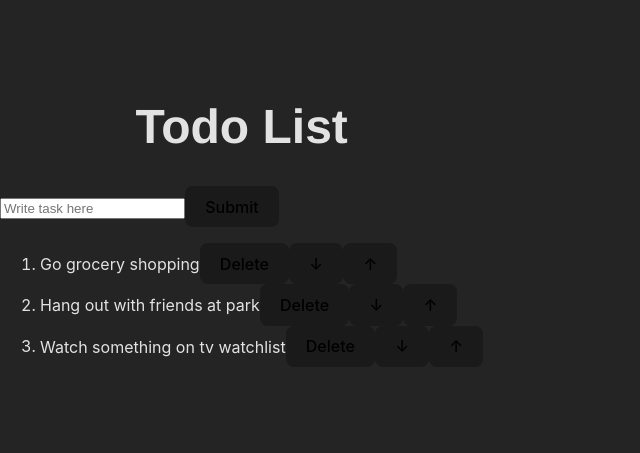
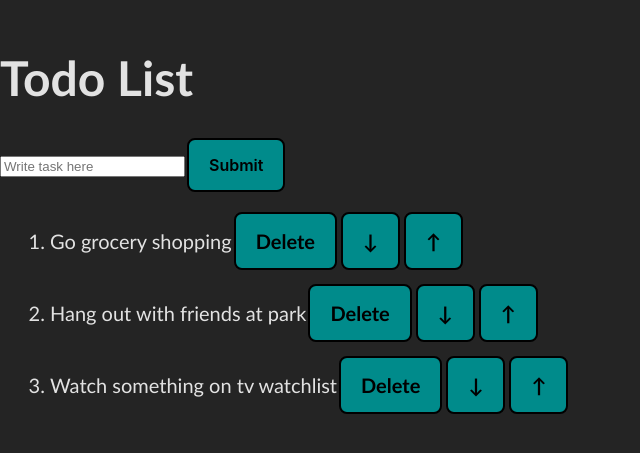
Before and after one commit to abigeez/320-building-todo-list-lab, a React (Vite) app in the folder todo-list/: page / in a window 1280 px wide. Shown: the part 183-636 px from the top of the page, without its empty margins (0-640 px from the left). Built offline with nearby package versions, Linux system fonts and the light colour scheme.

Commit message:
modifying css of button and text elements

```diff
--- a/todo-list/src/index.css
+++ b/todo-list/src/index.css
@@ -37,12 +37,14 @@ h1 {
 
 button {
   border-radius: 8px;
-  border: 1px solid transparent;
+  border: 2px solid;
   padding: 0.6em 1.2em;
   font-size: 1em;
-  font-weight: 500;
+  font-weight: 600;
+  padding: 15px 20px;
+  margin:2px;
   font-family: inherit;
-  background-color: #1a1a1a;
+  background-color: darkcyan ;
   cursor: pointer;
   transition: border-color 0.25s;
 }
@@ -55,7 +57,12 @@ button:focus-visible {
 }
 
 .to-do-list{
-  font-family:'Franklin Gothic Medium', 'Arial Narrow', Arial, sans-serif;
-  text-align: center;
-  margin-top:50px;
+  font-family:'Trebuchet MS', 'Lucida Sans Unicode', 'Lucida Grande', 'Lucida Sans', Arial, sans-serif;
+  margin-top: 50px;
 }
+
+li{
+  font-family: 'Trebuchet MS', 'Lucida Sans Unicode', 'Lucida Grande', 'Lucida Sans', Arial, sans-serif;
+  font-size: 20px ;
+ margin: 10px;
+}
```
